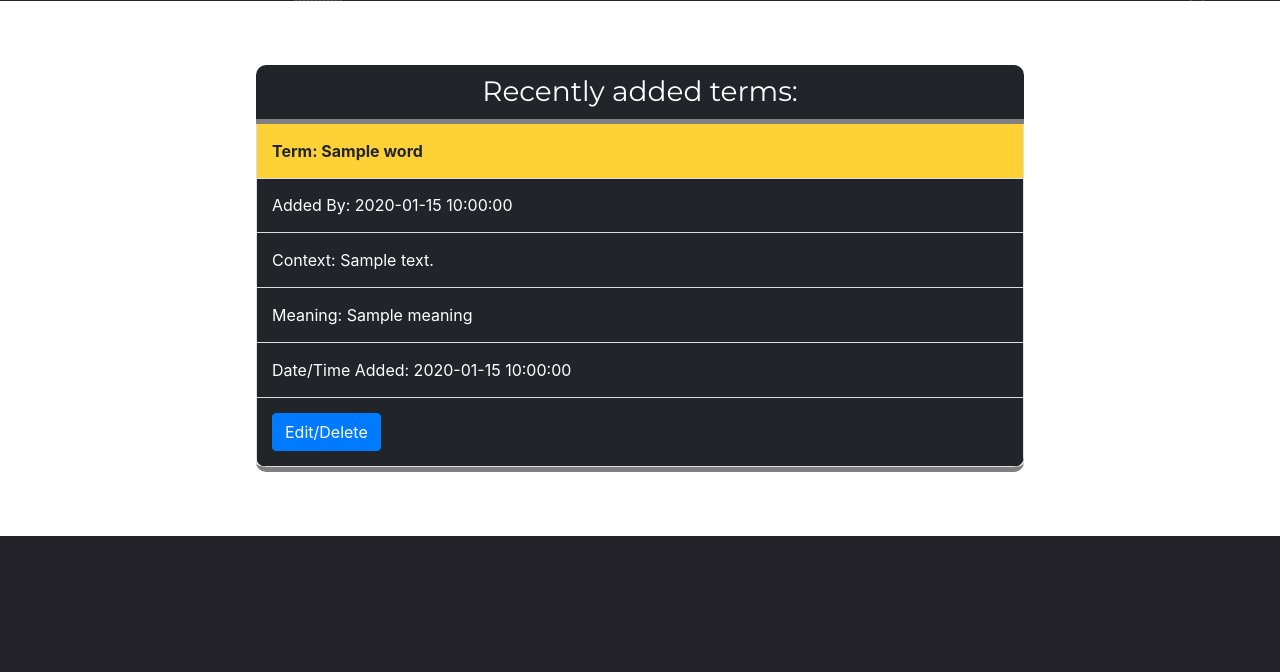
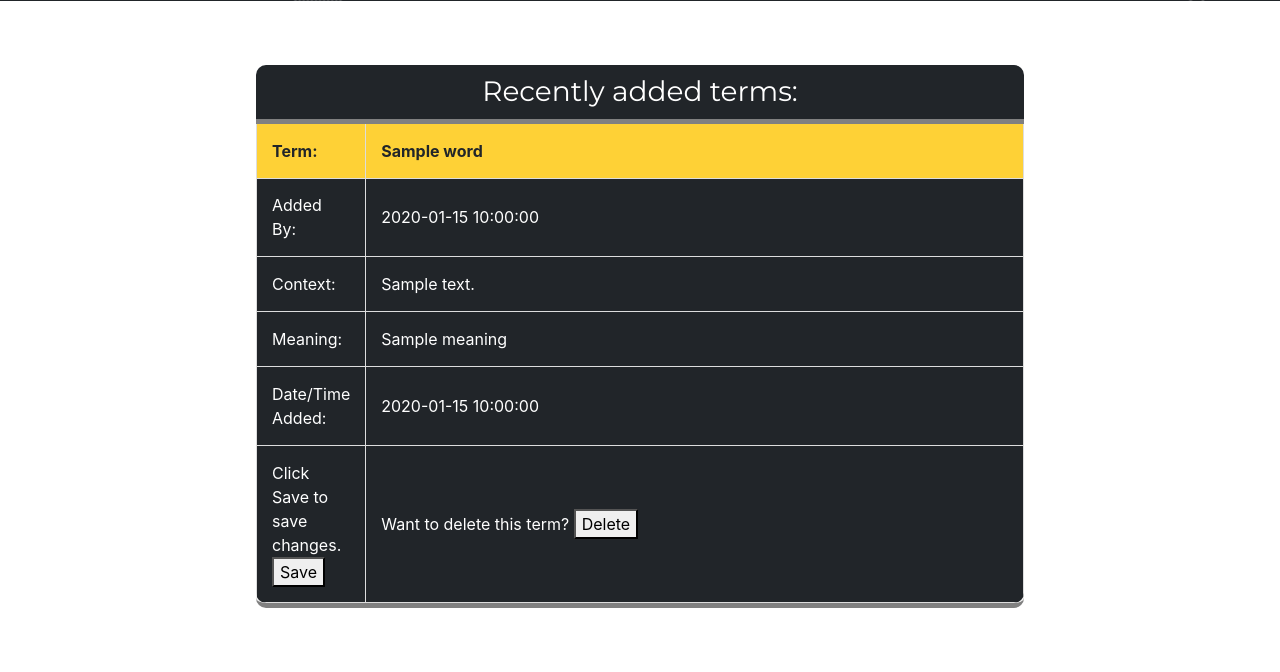
Before and after one commit to AlexJakeman/project-3, a Flask app: template app/templates/help.html in a window 1280 px wide. Shown: the part 1370-2042 px from the top of the page. Before the commit the page ends 1906 px from the top, so only its background shows below. Run offline with Flask 2, Linux system fonts and the light colour scheme; the template is opened without the code that fills it: most values are stand-ins (such as "Sample title", 1, 10 or a date in 2020); some libraries are stand-ins or nearby versions.

Commit message:
committing changes to table (save is broken)

```diff
--- a/app/templates/base.html
+++ b/app/templates/base.html
@@ -138,7 +138,10 @@
                 <thead>
                 <tr>
                     <th>
-                        Term: {{ word.Word }}
+                        Term:
+                    </th>
+                    <th>
+                        {{ word.Word }}
                     </th>
                 </tr>
                 </thead>
@@ -148,29 +151,49 @@
                     {% set text_color = loop.cycle('#fff', '#212529') %}
                         <tr style="background-color: {{ loop_color }}; color: {{ text_color }}">
                             <td>
-                                Added By: {{ word.Added_by }}
+                                Added By:
+                            </td>
+                            <td>
+                                {{ word.Added_by }}
                             </td>
                         </tr>
                         <tr style="background-color: {{ loop_color }}; color: {{ text_color }}">
                             <td>
-                                Context: {{ word.Context }}
+                                Context:
+                            </td>
+                            <td>
+                                {{ word.Context }}
                             </td>
                         </tr>
                         <tr style="background-color: {{ loop_color }}; color: {{ text_color }}">
                             <td>
-                                Meaning: {{ word.Meaning }}
+                                Meaning:
+                            </td>
+                            <td>
+                                {{ word.Meaning }}
                             </td>
                         </tr>
                         <tr style="background-color: {{ loop_color }}; color: {{ text_color }}">
                             <td>
-                                Date/Time Added: {{ word.Date }}
+                                Date/Time Added:
+                            </td>
+                            <td>
+                                {{ word.Date }}
                             </td>
                         </tr>
                         <tr style="background-color: {{ loop_color }}; color: {{ text_color }}" data-row-id="{{ word.Id }}">
                             <td>
-                                <button type="button" class="btn btn-primary delete-btn" data-bs-toggle="modal" data-bs-target="#topgenreModal1">
-                                    Edit/Delete
-                                </button>
+                                Click Save to save changes.
+                                <form method="POST" action="{{ url_for('add_term') }}" style="display: inline;">
+                                    <input type="hidden" name="id" value="{{ word.Id }}">
+                                    <button type="submit">Save</button>
+                            </td>
+                            <td>
+                                Want to delete this term?
+                                <form method="POST" action="{{ url_for('delete_term', id=word.Id) }}" style="display: inline;">
+                                    <input type="hidden" name="id" value="{{ word.Id }}">
+                                    <button type="submit">Delete</button>
+                                </form>
                             </td>
                         </tr>
                     </tr>
```
